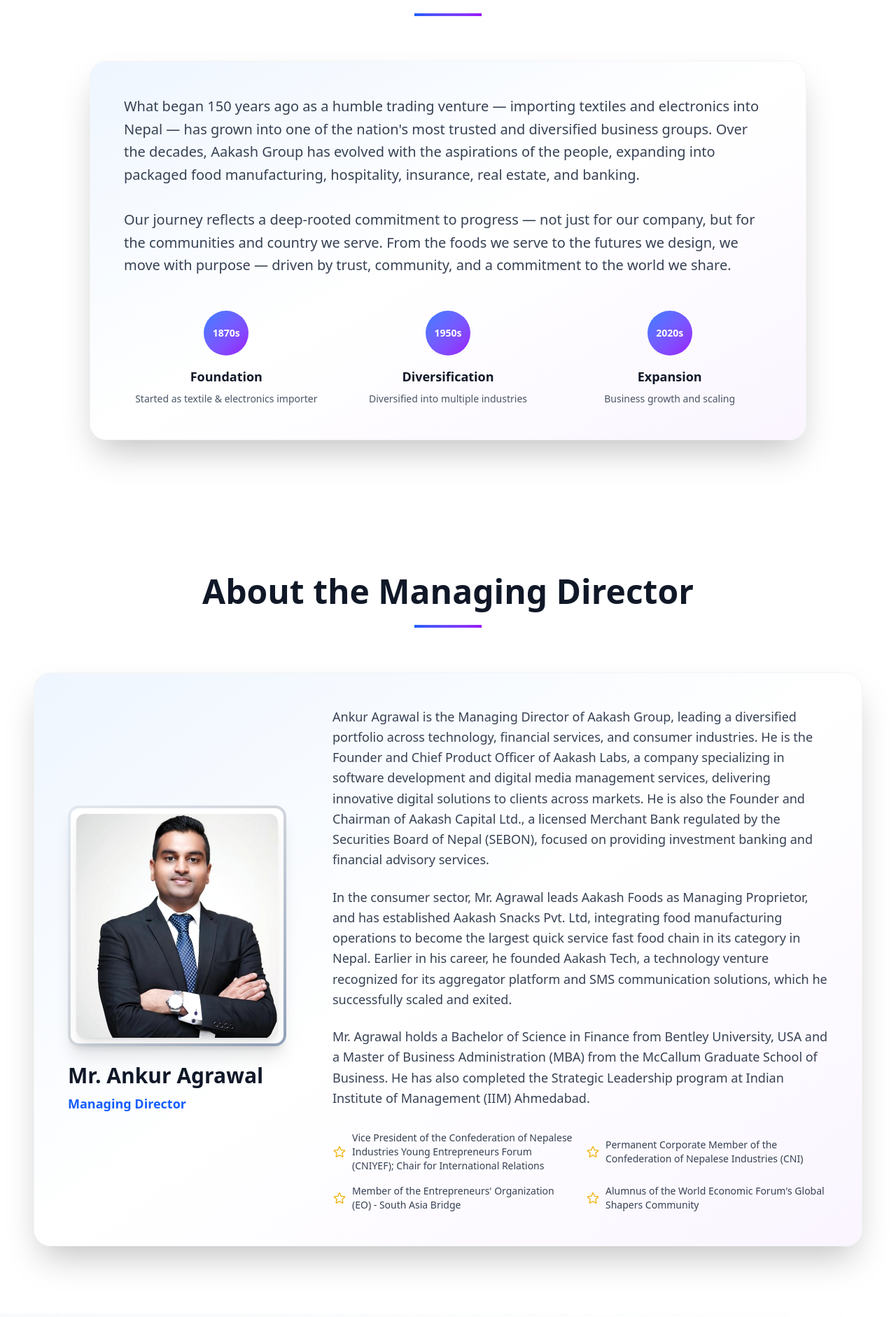
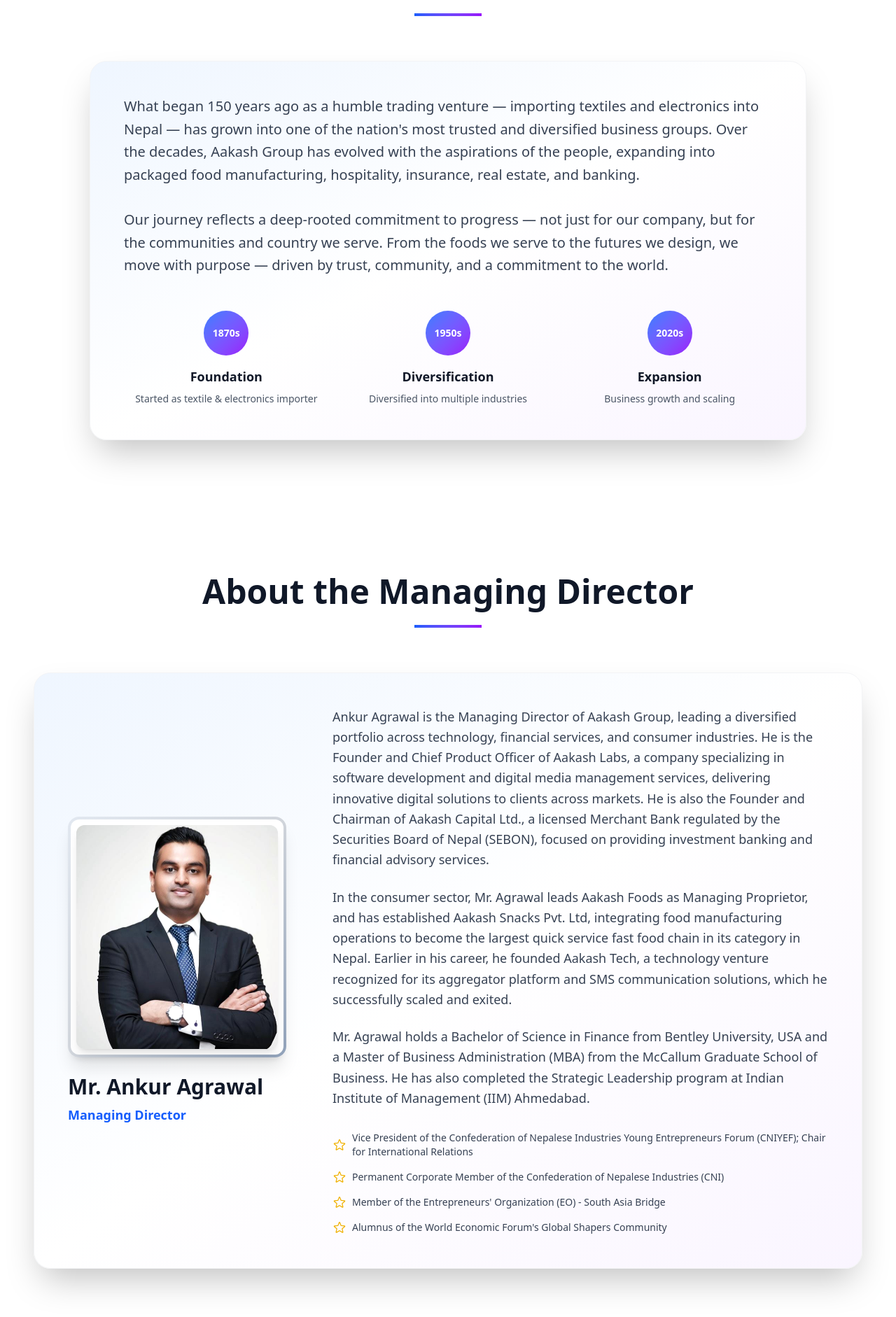
Before and after one commit to jhaaadarsh7/Aakash-group, a React (Vite) app: page /about in a window 1280 px wide. Shown: the part 1002-2884 px from the top of the page at 70% size. Built offline with nearby package versions, Linux system fonts and the light colour scheme; no server answers.

Commit message:
update abt

```diff
--- a/src/Components/Pages/AboutPage.jsx
+++ b/src/Components/Pages/AboutPage.jsx
@@ -274,7 +274,7 @@
                   not just for our company, but for the communities and country
                   we serve. From the foods we serve to the futures we design, we
                   move with purpose — driven by trust, community, and a
-                  commitment to the world we share.
+                  commitment to the world.
                 </p>
 
                 <div className="grid md:grid-cols-3 gap-6 mt-12">
@@ -366,7 +366,7 @@
                 </p>
 
                 {/* Achievements */}
-                <div className="grid grid-cols-2 gap-4 mt-8">
+                <div className="flex flex-col gap-4 mt-8">
                   {[
                     "Vice President of the Confederation of Nepalese Industries Young Entrepreneurs Forum (CNIYEF); Chair for International Relations ",
 
```
